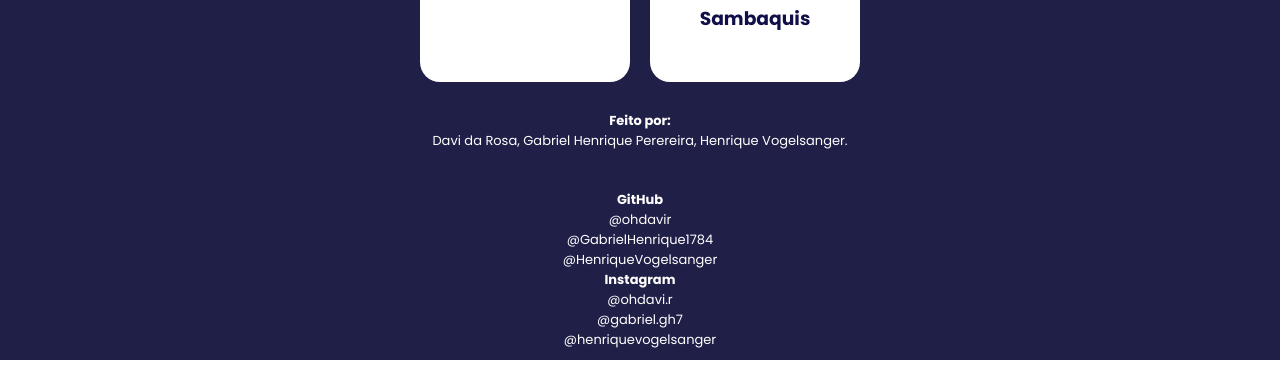
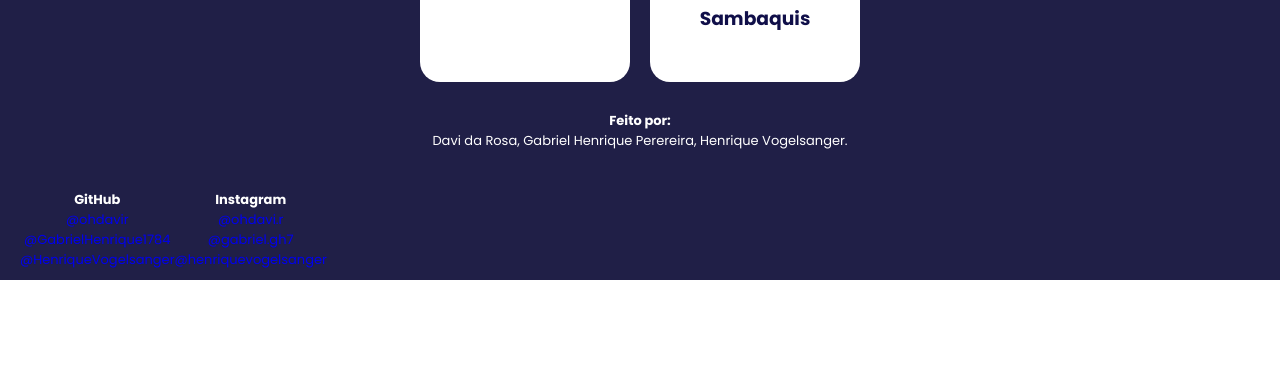
Before and after one commit to GabrielHenrique1784/sitepi, a plain HTML site: page index.html in a window 1280 px wide. Shown: the part 1237-1607 px from the top of the page. After the commit the page ends 1527 px from the top, so only its background shows below. Drawn offline with Linux system fonts and the light colour scheme.

Commit message:
arrumado

```diff
--- a/css.css
+++ b/css.css
@@ -48,6 +48,7 @@ footer {
     text-align: center;
 }
 .contatos{
+  display: flex;
   padding: 10px;
   margin: 10px;
 }
--- a/index.html
+++ b/index.html
@@ -141,17 +141,17 @@
             <div>
                 <ul>
                     <li><h4><strong>GitHub</strong></h4></li>
-                    <li><a href="https://github.com/ohdavir"></a>@ohdavir</li>
-                    <li><a href="https://github.com/GabrielHenrique1784"></a>@GabrielHenrique1784</li>
-                    <li><a href="https://github.com/HenriqueVogelsanger"></a>@HenriqueVogelsanger</li>
+                    <li><a href="https://github.com/ohdavir">@ohdavir</a></li>
+                    <li><a href="https://github.com/GabrielHenrique1784">@GabrielHenrique1784</a></li>
+                    <li><a href="https://github.com/HenriqueVogelsanger">@HenriqueVogelsanger</a></li>
                 </ul>
             </div>
             <div>
                 <ul>
                     <li><h4><strong>Instagram</strong></h4></li>
-                    <li><a href="https://instagram.com/ohdavi.r/"></a>@ohdavi.r</li>
-                    <li><a href="https://instagram.com/gabriel.gh7/"></a>@gabriel.gh7</li>
-                    <li><a href="https://instagram.com/henriquevogelsanger/"></a>@henriquevogelsanger</li>
+                    <li><a href="https://instagram.com/ohdavi.r/">@ohdavi.r</a></li>
+                    <li><a href="https://instagram.com/gabriel.gh7/">@gabriel.gh7</a></li>
+                    <li><a href="https://instagram.com/henriquevogelsanger/">@henriquevogelsanger</a></li>
                 </ul>
             </div>
         </div>
```
